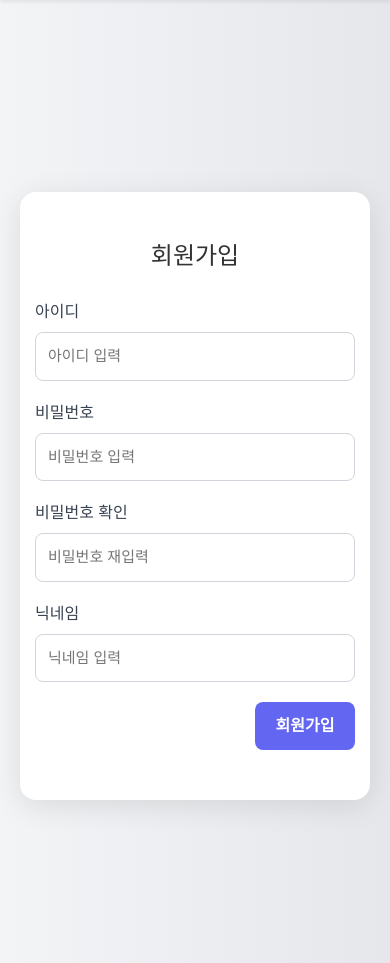
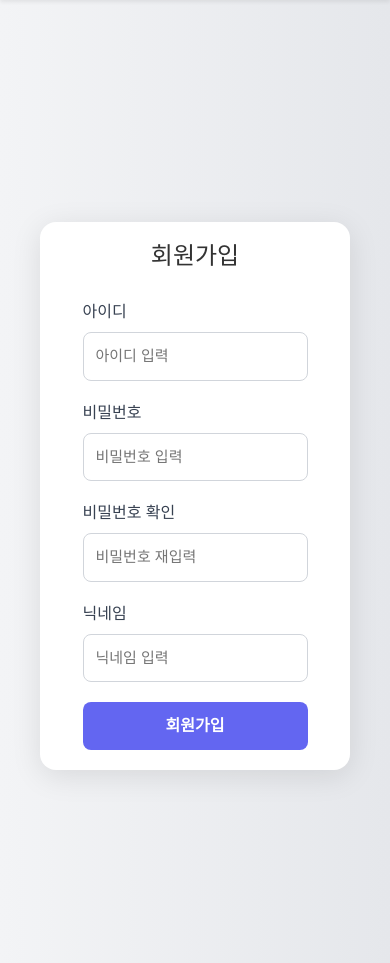
Before and after one commit to WooZhoon/TravelNarae, a Django app: page /signup/ in a window 390 px wide. Shown: the part 57-1020 px from the top of the page. Run offline with Django 5.2, Linux system fonts and the light colour scheme.

Commit message:
refactor: [우지훈] login 모바일에서도 예쁘게 수정

```diff
--- a/chatbot_web/main/static/main/signup.css
+++ b/chatbot_web/main/static/main/signup.css
@@ -1,4 +1,3 @@
-
 body {
   font-family: 'Noto Sans KR', sans-serif;
   background: linear-gradient(to right, #f3f4f6, #e5e7eb);
@@ -10,6 +9,7 @@ body {
   align-items: center;
   height: 100vh;
   padding-top: 30px;
+  padding: 30px 0 0; /* 좌우 패딩 제거 */
 }
 
 .signup-container {
@@ -44,12 +44,13 @@ label {
 }
 
 .input-box {
-  width: 320px;
+  width: 100%;
   padding: 12px;
   font-size: 15px;
   border: 1px solid #d1d5db;
-  border-radius: 8px;
+  border-radius: 8px !important;
   transition: border-color 0.3s;
+  box-sizing: border-box;
 }
 
 .input-box:focus {
@@ -70,7 +71,6 @@ label {
   color: white;
   border-radius: 8px;
   cursor: pointer;
-  white-space: nowrap;
 }
 
 .check-btn:hover {
@@ -108,3 +108,15 @@ label {
 .message.active {
   display: block;
 }
+
+/* 모바일 화면 최적화 */
+@media (max-width: 768px) {
+  .signup-container {
+    padding: 20px; /* 패딩 줄이기 */
+    margin: 0 20px; /* 좌우 마진 추가하여 화면 가장자리에 붙지 않도록 */
+    max-width: 100%; /* 모바일에서 최대 너비를 100%로 설정 */
+  }
+  .signup-btn {
+    width: 100%; /* 버튼 너비 100%로 설정 */
+  }
+}
--- a/chatbot_web/main/static/main/style.css
+++ b/chatbot_web/main/static/main/style.css
@@ -49,6 +49,7 @@
   color: #111827;
 }
 
+html,
 body {
   margin: 0;
   padding: 0;
--- a/chatbot_web/main/templates/main/base.html
+++ b/chatbot_web/main/templates/main/base.html
@@ -8,6 +8,7 @@
   <script src="https://cdn.jsdelivr.net/npm/bootstrap@5.3.0/dist/js/bootstrap.bundle.min.js"></script>
 
   <meta charset="UTF-8">
+  <meta name="viewport" content="width=device-width, initial-scale=1, shrink-to-fit=no">
 
   {% block extra_head %}{% endblock %}
 </head>
```
Also changed, not shown: chatbot_web/main/static/main/login.css (+6 -3 lines).
